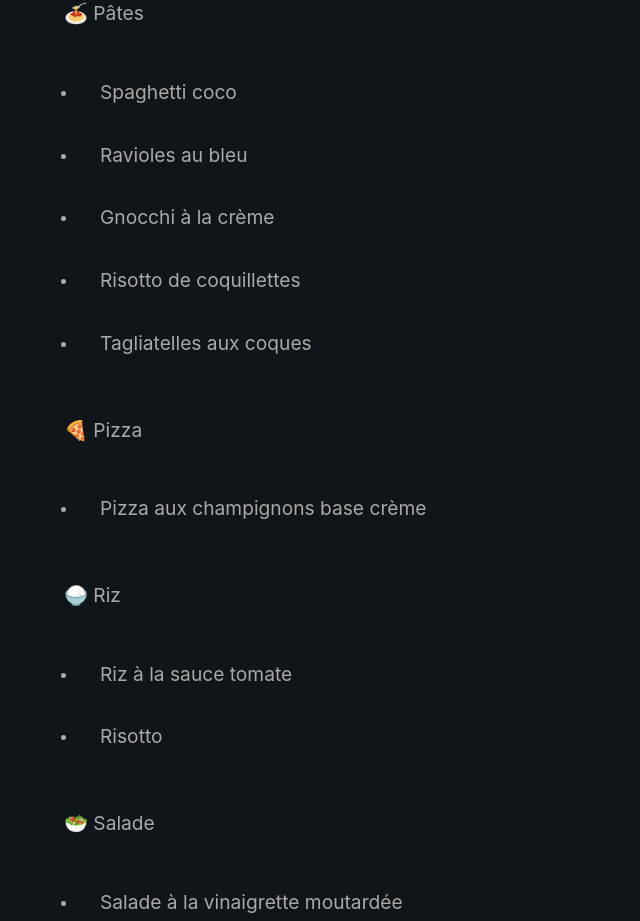
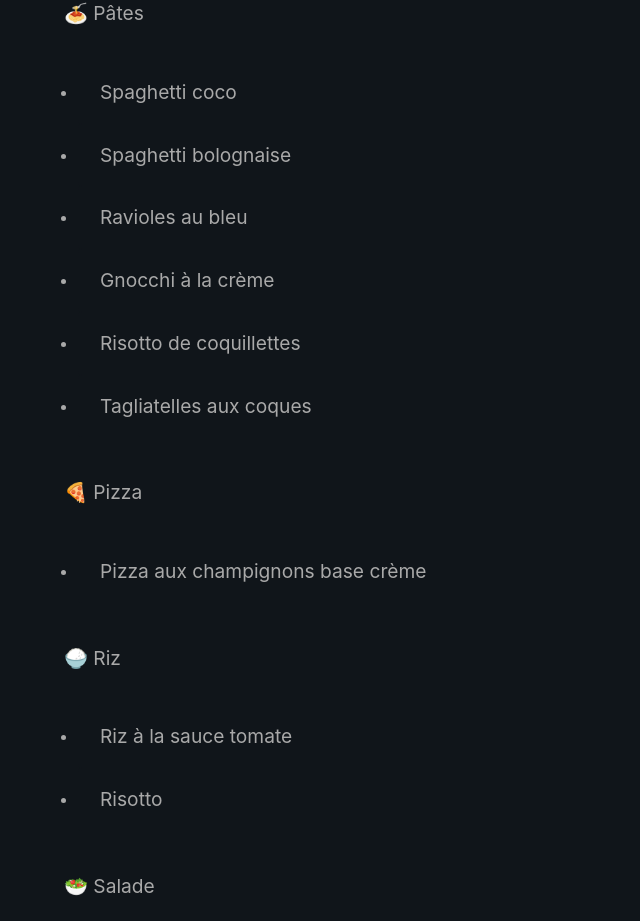
Before and after one commit to Benjent/recipes, a Vue app: page / in a window 1280 px wide. Shown: the part 1438-2359 px from the top of the page, without its empty margins (0-640 px from the left). Built offline with nearby package versions, Linux system fonts and the light colour scheme; what vue3-mq would draw is missing.

Commit message:
feat(recipes): add spageti bolo

```diff
--- a/src/data/recipes.js
+++ b/src/data/recipes.js
@@ -529,6 +529,45 @@ const recipes = [
         steps: ["Cuire les spaghettis", "Faire revenir les carottes et le gingembre à la poêle", "Ajouter la crème de coco aux carottes", "Mélanger le tout"],
     },
     {
+        name: "Spaghetti bolognaise",
+        category: category.PASTA,
+        ingredients: [
+            {
+                name: "Spaghetti",
+                amount: 250,
+                unit: "g",
+            },
+            {
+                name: "Falafel",
+                amount: 10,
+                unit: "p",
+            },
+            {
+                name: "Gingembre",
+                amount: 1,
+                unit: "p",
+            },
+            {
+                name: "Ail",
+                amount: 1,
+                unit: "p",
+            },
+            {
+                name: "Sauce tomate",
+                amount: 50,
+                unit: "cl",
+            },
+            {
+                name: "Vin rouge",
+                amount: 50,
+                unit: "cl",
+            },
+        ],
+        rapidity: rapidity.MEDIUM,
+        preparation: ["Préparer ail et gingembre"],
+        steps: ["Faire revenir l'ail et le gingembre avec les falafels à la poêle", "Ajouter le vin", "Ajouter la sauce tomate et mélanger", "Cuire les spaghettis", "Mélanger le tout"],
+    },
+    {
         name: "Salade de lentilles",
         category: category.SALAD,
         ingredients: [
```
